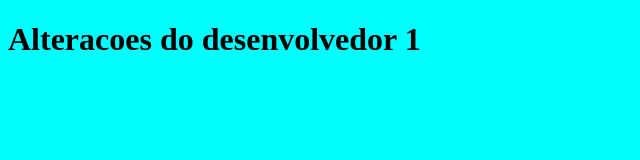
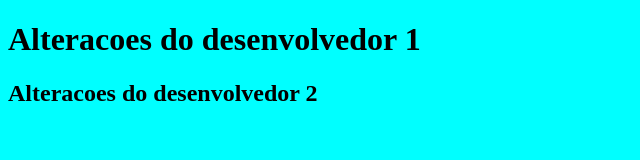
Before and after one commit to ThalesAvila/primeiroprojeto50585, a plain HTML site: page index.html in a window 1280 px wide. Shown: the whole page, without its empty margins (0-640 px from the left). Drawn offline with Linux system fonts and the light colour scheme.

Commit message:
alteracoes dev 2

```diff
--- a/index.html
+++ b/index.html
@@ -9,5 +9,6 @@
   </head>
   <body>
     <h1>Alteracoes do desenvolvedor 1</h1>
+    <h2>Alteracoes do desenvolvedor 2</h2>
   </body>
 </html>
```
